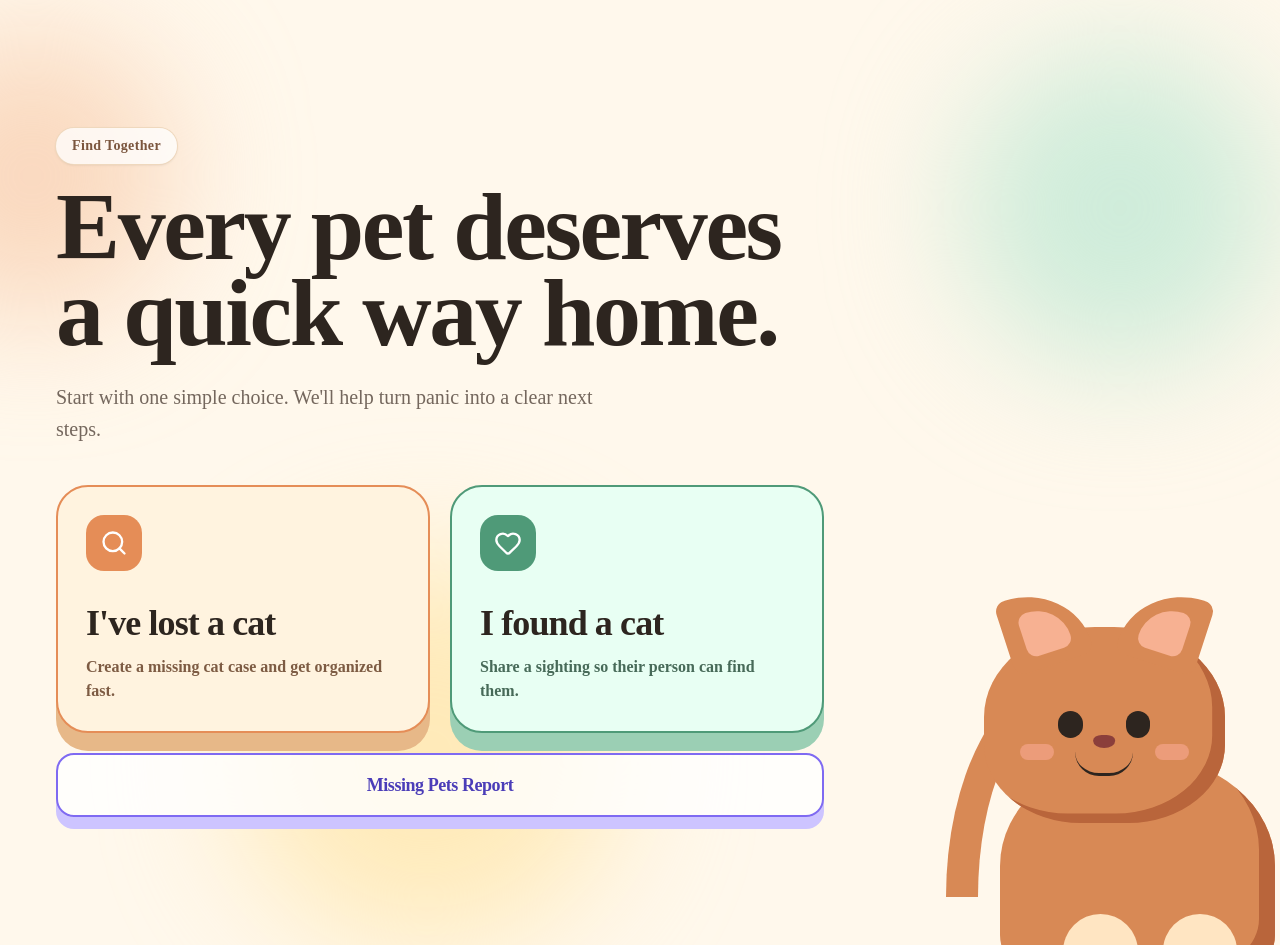
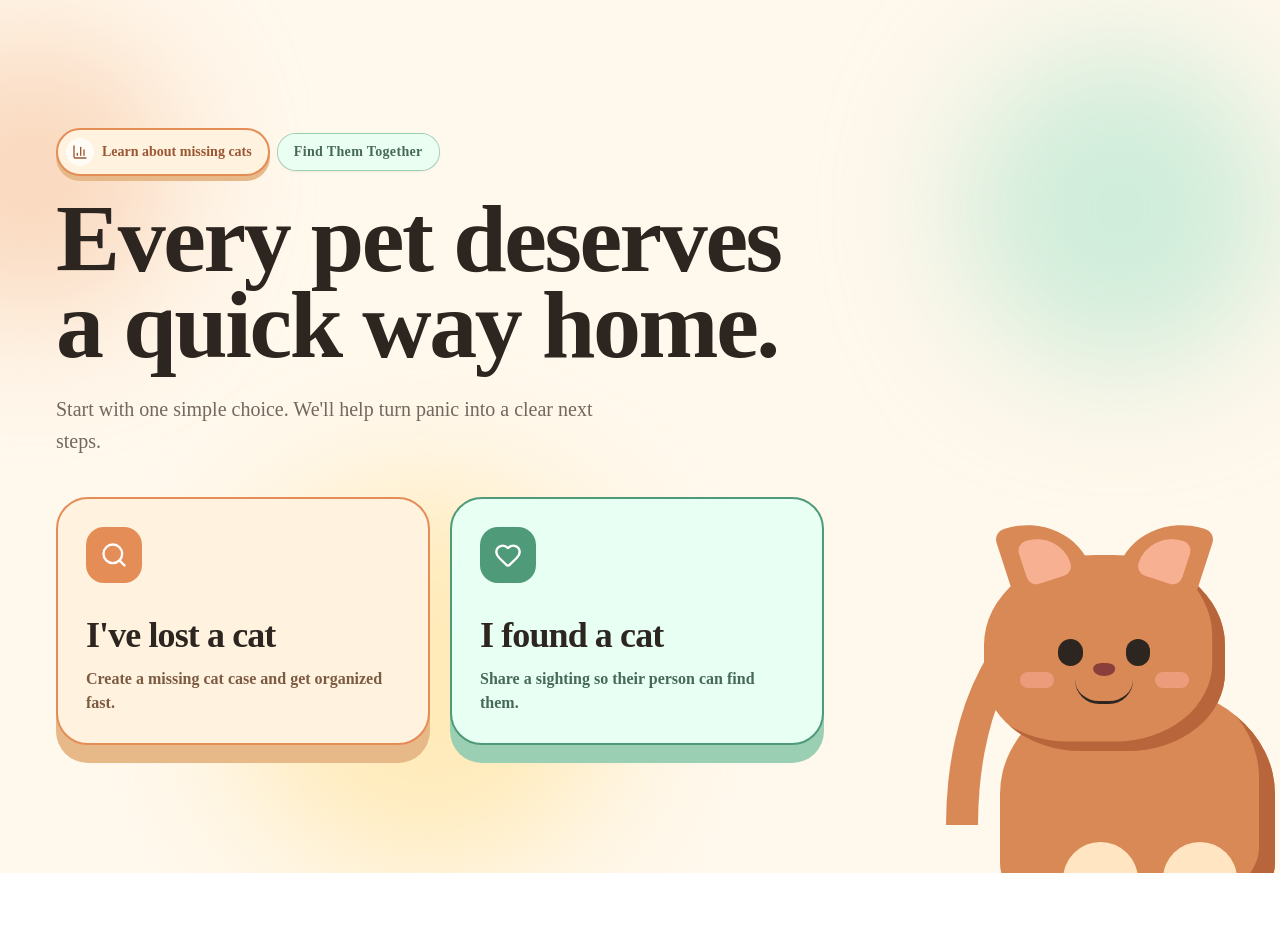
Before and after one commit to aromancev/whale-hack, a Next.js app: page / in a window 1280 px wide. After the commit the page ends 873 px from the top, so only its background shows below. Built offline with nearby package versions, Linux system fonts and the light colour scheme.

Commit message:
small ui updates

```diff
--- a/app/page.tsx
+++ b/app/page.tsx
@@ -1,7 +1,7 @@
 import { MissingCatForm } from "@/components/missing-cat-form";
 import { HomeButton } from "@/components/home-button";
 import type { Case } from "@/domain/case";
-import { Cat, Heart, PawPrint, Search } from "lucide-react";
+import { BarChart3, Cat, Heart, PawPrint, Search } from "lucide-react";
 import Link from "next/link";
 
 export default function Home() {
@@ -12,9 +12,24 @@ export default function Home() {
       <div className="absolute bottom-0 left-1/3 size-96 -translate-x-1/2 rounded-full bg-[#ffe6a8]/75 blur-3xl" />
 
       <section className="relative z-10 flex w-full max-w-5xl flex-col justify-center py-10 sm:py-16 lg:py-24">
-        <p className="mb-5 w-fit rounded-full bg-white/75 px-4 py-2 text-sm font-bold tracking-wide text-[#7b563e] shadow-sm ring-1 ring-[#efd8bd]">
-          Find Together
-        </p>
+        <div className="mb-5 flex w-fit items-center gap-2">
+          <a
+            href="/report.html"
+            target="_blank"
+            rel="noreferrer"
+            aria-label="Learn more about missing cats"
+            title="Learn more about missing cats"
+            className="group relative inline-flex items-center gap-2 rounded-full border-2 border-[#e58d57] bg-[#fff3df] py-2 pl-2 pr-4 text-sm font-black text-[#9b5733] shadow-[0_5px_0_#e7b888] transition duration-300 hover:-translate-y-0.5 hover:bg-[#ffe5c2] hover:shadow-[0_8px_0_#d99863] focus-visible:outline-none focus-visible:ring-4 focus-visible:ring-[#e58d57]/30"
+          >
+            <span className="flex size-7 items-center justify-center rounded-full bg-white/70 transition group-hover:scale-105">
+              <BarChart3 className="size-4 transition group-hover:rotate-6 group-hover:scale-105" />
+            </span>
+            Learn about missing cats
+          </a>
+          <p className="rounded-full bg-[#e8fff3]/90 px-4 py-2 text-sm font-bold tracking-wide text-[#476a58] shadow-sm ring-1 ring-[#9bcfb4]">
+            Find Them Together
+          </p>
+        </div>
 
         <h1 className="max-w-3xl text-5xl font-black leading-[0.9] tracking-tight sm:text-7xl lg:text-8xl">
           Every pet deserves a quick way home.
@@ -51,14 +66,6 @@ export default function Home() {
           </Link>
         </div>
 
-        <a
-          href="/report.html"
-          target="_blank"
-          rel="noreferrer"
-          className="mt-5 inline-flex w-full max-w-3xl items-center justify-center rounded-2xl border-2 border-[#7f6af2] bg-white/80 px-6 py-4 text-lg font-black tracking-tight text-[#4b3db8] shadow-[0_12px_0_#cdc4ff] transition duration-300 hover:-translate-y-1 hover:bg-white hover:shadow-[0_18px_0_#b1a4ff] focus-visible:outline-none focus-visible:ring-4 focus-visible:ring-[#7f6af2]/30"
-        >
-          Missing Pets Report
-        </a>
       </section>
 
       <div className="home-cat pointer-events-none absolute bottom-0 right-0 z-0 h-64 w-64 translate-x-8 translate-y-7 sm:h-80 sm:w-80 sm:translate-x-6 sm:translate-y-10 lg:h-[26rem] lg:w-[26rem]" aria-hidden="true">
--- a/app/public-case/[caseId]/page.tsx
+++ b/app/public-case/[caseId]/page.tsx
@@ -89,7 +89,6 @@ export default async function PublicCasePage({
             </dl>
 
             <div className="mt-8 grid gap-4 sm:grid-cols-2">
-              <TextCard title="Appearance" text={formatAppearance(pet?.appearance)} />
               <TextCard title="Unique details" text={pet?.unique_details} />
               <TextCard title="Health info" text={pet?.health_info} />
               <TextCard title="Behavior" text={pet?.behavior} />
@@ -133,30 +132,3 @@ function TextCard({ title, text }: { title: string; text?: string }) {
     </section>
   );
 }
-
-function formatAppearance(value?: string) {
-  if (!value?.trim()) {
-    return undefined;
-  }
-
-  return value
-    .split(",")
-    .map((part) => part.trim())
-    .filter(Boolean)
-    .map((part) => (/^[a-z]+(?:_[a-z]+)*$/.test(part) ? humanizeValue(part) : part))
-    .join(", ");
-}
-
-function humanizeValue(value: string) {
-  return value
-    .split("_")
-    .filter(Boolean)
-    .map((word, index) => {
-      if (index > 0 && word === "and") {
-        return word;
-      }
-
-      return word.charAt(0).toUpperCase() + word.slice(1);
-    })
-    .join(" ");
-}
--- a/components/found-cat/upload-view.tsx
+++ b/components/found-cat/upload-view.tsx
@@ -16,7 +16,7 @@ export function UploadView({
           <Heart className="size-7" />
         </span>
         <span className="inline-flex items-center gap-1.5 rounded-full bg-[#d8ffeb] px-3 py-1 text-xs font-bold text-[#245643]">
-          Found cat photo
+          Found a cat
           <PawPrint className="size-3.5" />
         </span>
       </div>
--- a/components/owner-case-page.tsx
+++ b/components/owner-case-page.tsx
@@ -7,6 +7,7 @@ import Link from "next/link";
 import { z } from "zod";
 
 import { LocationPickerMap } from "@/components/location-picker-map";
+import { HomeButton } from "@/components/home-button";
 import { RewardStep } from "@/components/missing-cat-form/reward-step";
 import { Button } from "@/components/ui/button";
 import { Card, CardContent, CardDescription, CardHeader, CardTitle } from "@/components/ui/card";
@@ -310,7 +311,9 @@ export function OwnerCasePage({ initialCase }: { initialCase: Case }) {
       <div className="absolute -right-20 top-52 size-72 rounded-full bg-[#bfe8d5]/70 blur-3xl" />
       <div className="absolute bottom-0 left-1/2 size-80 -translate-x-1/2 rounded-full bg-[#ffe6a8]/70 blur-3xl" />
 
-      <section className="relative mx-auto max-w-4xl">
+      <HomeButton className="text-[#7b563e] ring-[#efd8bd] focus-visible:ring-[#e58d57]/30" />
+
+      <section className="relative mx-auto max-w-4xl pt-16 sm:pt-20">
         <div className="space-y-5">
           <Card className="overflow-hidden rounded-[2rem] border-0 bg-white/90 shadow-2xl shadow-[#d9b28b]/25">
             <CardHeader className="gap-4 p-5 sm:p-7">
@@ -458,14 +461,25 @@ export function OwnerCasePage({ initialCase }: { initialCase: Case }) {
             <RewardStep petCase={petCase} updateReward={updateReward} />
           </EditableSection>
 
-          <div className="sticky bottom-4 z-10 flex flex-col gap-2 rounded-[1.5rem] bg-white/95 p-3 shadow-xl shadow-[#d9b28b]/25 sm:flex-row sm:items-center sm:justify-between">
+          <div className="sticky bottom-4 z-10 mt-8 flex flex-col gap-2 sm:flex-row sm:items-center sm:justify-between">
             <div className="text-sm font-bold">
               {message ? <span className="text-[#245643]">{message}</span> : null}
               {error ? <span className="text-red-600">{error}</span> : null}
             </div>
-            <Button disabled={isSaving} onClick={() => void saveCase()} className="h-12 rounded-full bg-[#2d251f] px-8 text-white hover:bg-[#46382f]">
-              {isSaving ? "Saving..." : "Save changes"}
-            </Button>
+            <div className="flex flex-col gap-2 sm:flex-row sm:justify-end">
+              {petCase.status === "closed" ? (
+                <Button type="button" disabled={isSaving} onClick={reopenCase} className="h-12 rounded-full bg-[#2d251f] px-8 text-white shadow-xl shadow-[#d9b28b]/25 hover:bg-[#46382f]">
+                  Reopen case
+                </Button>
+              ) : (
+                <Button type="button" disabled={isSaving} onClick={closeCase} className="h-12 rounded-full bg-red-600 px-8 text-white shadow-xl shadow-[#d9b28b]/25 hover:bg-red-700">
+                  Close case
+                </Button>
+              )}
+              <Button disabled={isSaving} onClick={() => void saveCase()} className="h-12 rounded-full bg-[#2d251f] px-8 text-white shadow-xl shadow-[#d9b28b]/25 hover:bg-[#46382f]">
+                {isSaving ? "Saving..." : "Save changes"}
+              </Button>
+            </div>
           </div>
         </div>
       </section>
```
